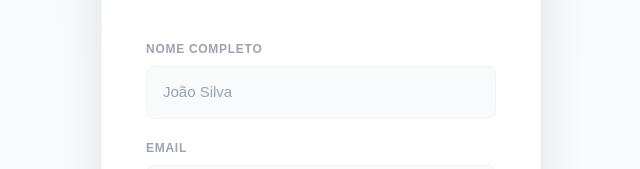
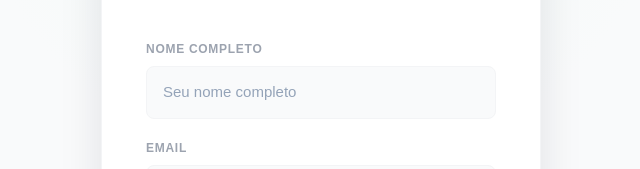
Before and after one commit to VitNog21/ServiCE, a React (Vite) app in the folder service-frontend/: page /cadastro in a window 1280 px wide. Shown: the part 182-351 px from the top of the page, without its empty margins (319-959 px from the left). Built offline with nearby package versions, Linux system fonts and the light colour scheme; no server answers.

Commit message:
Deploy Vercel

```diff
--- a/service-frontend/src/pages/Cadastro.jsx
+++ b/service-frontend/src/pages/Cadastro.jsx
@@ -97,7 +97,7 @@ const Cadastro = () => {
               onChange={(e) => setName(e.target.value)}
               required
               disabled={loading}
-              placeholder="João Silva"
+              placeholder="Seu nome completo"
             />
           </div>
 
```
